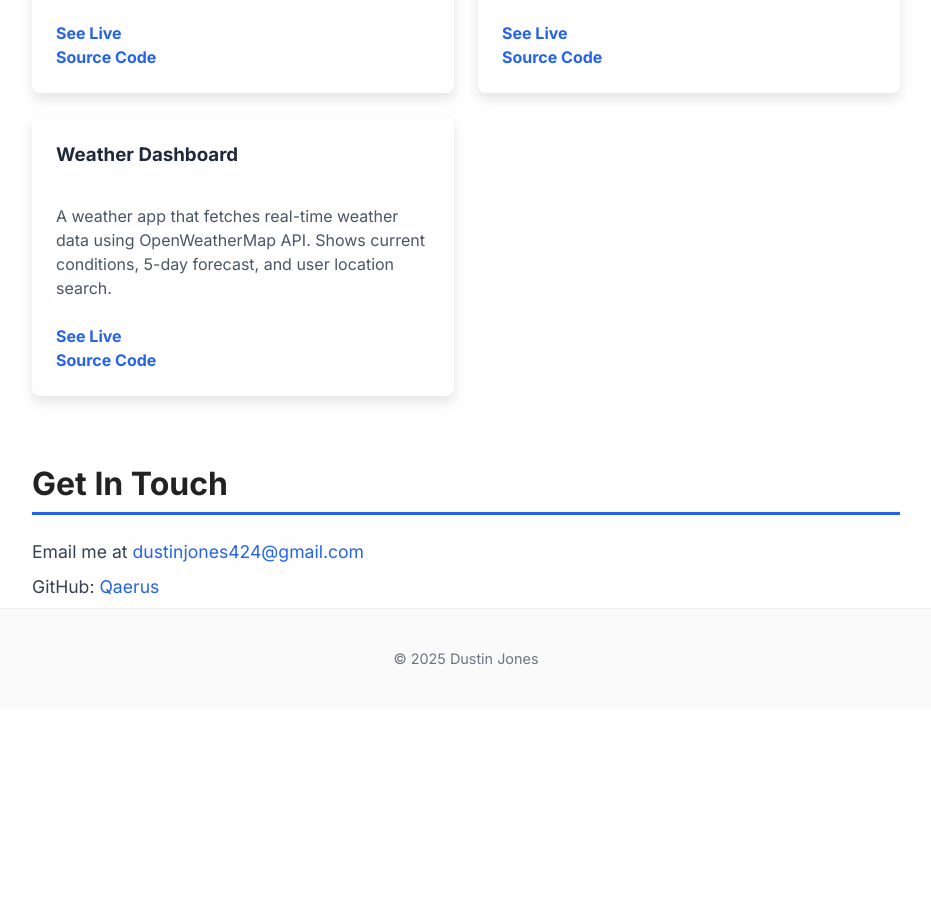
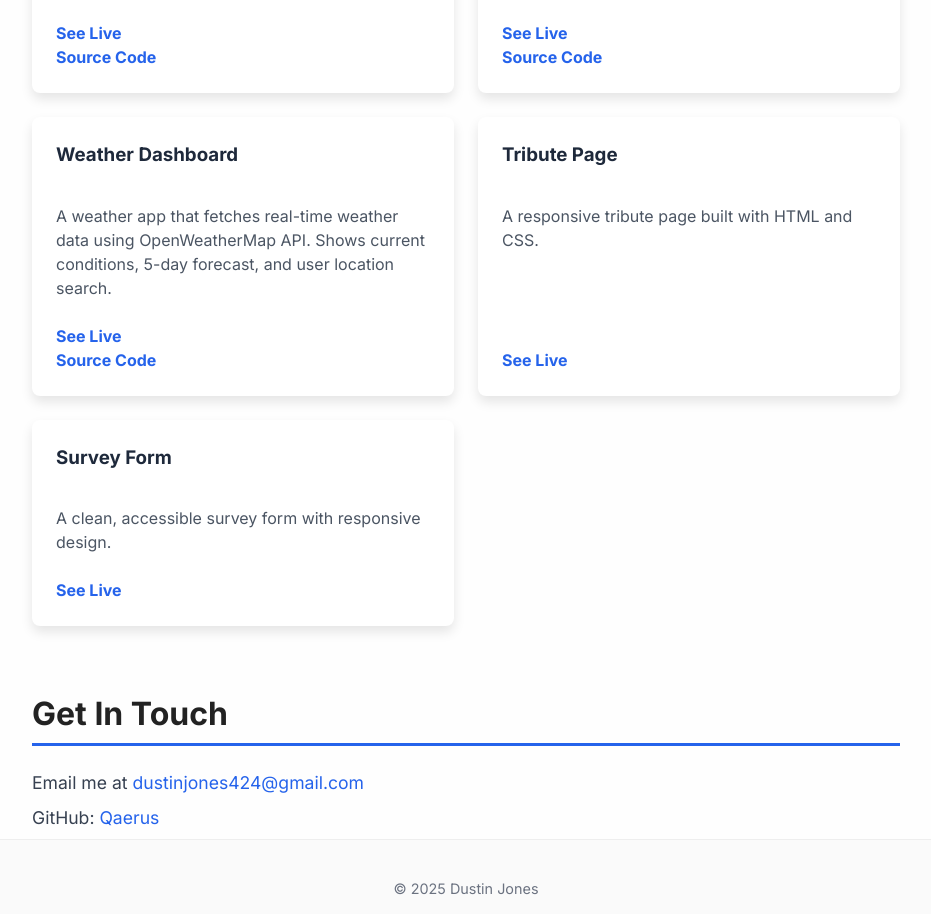
Before and after one commit to Qaerus/dustinjones-portfolio, a plain HTML site: page index.html in a window 1280 px wide. Shown: the part 915-1829 px from the top of the page, without its empty margins (174-1105 px from the left). Before the commit the page ends 1623 px from the top, so only its background shows below. Drawn offline with Linux system fonts and the light colour scheme.

Commit message:
Update index.html

```diff
--- a/index.html
+++ b/index.html
@@ -60,6 +60,16 @@
           <a href="https://Qaerus.github.io/weather-dashboard" target="_blank" class="btn-link">See Live</a>
           <a href="https://github.com/Qaerus/weather-dashboard" target="_blank" class="btn-link">Source Code</a>
         </article>
+        <article class="project-card">
+          <h3>Tribute Page</h3>
+          <p>A responsive tribute page built with HTML and CSS.</p>
+          <a href="#" target="_blank" class="btn-link">See Live</a>
+        </article>
+        <article class="project-card">
+          <h3>Survey Form</h3>
+          <p>A clean, accessible survey form with responsive design.</p>
+          <a href="#" target="_blank" class="btn-link">See Live</a>
+        </article>
       </div>
     </section>
 
```
